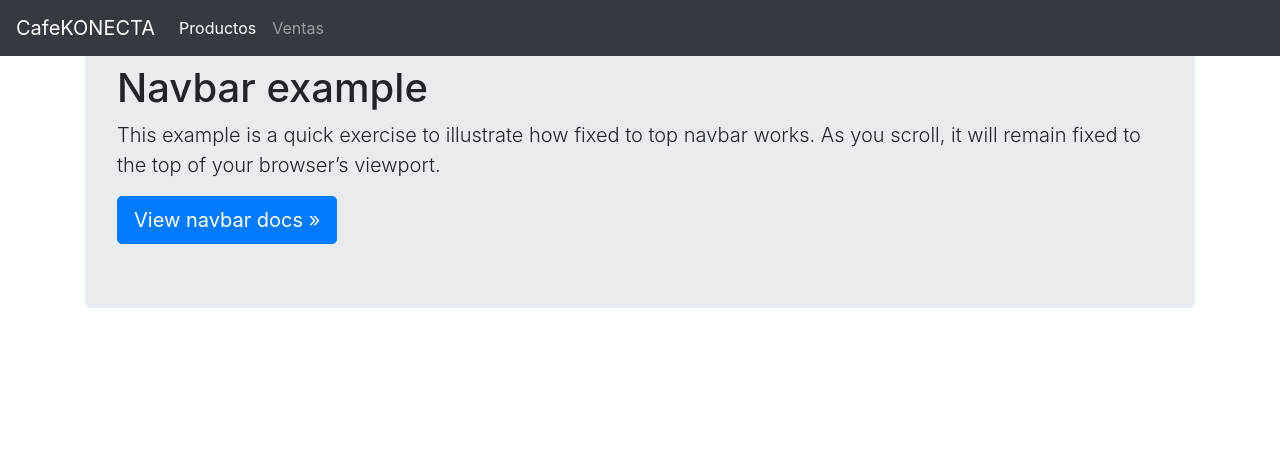
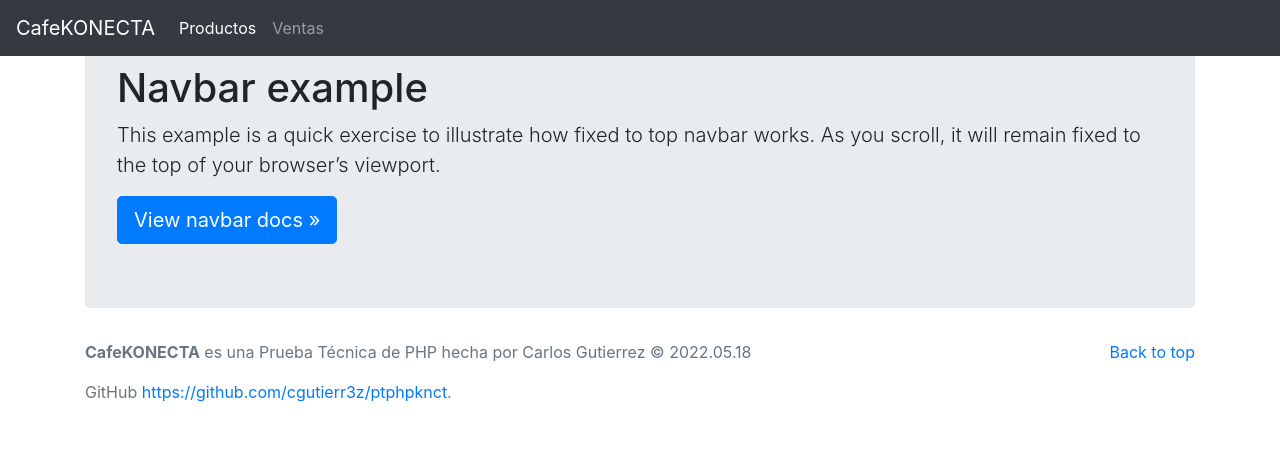
Before and after one commit to cgutierr3z/ptphpknct, a PHP site: page /templates/index.html in a window 1280 px wide. Shown: the top 451 px of the page. Run offline with PHP 8.4, Linux system fonts and the light colour scheme.

Commit message:
update 2 for header.php, footer.php with CDNs for DataTables.js and add initialize script

```diff
--- a/templates/footer.php
+++ b/templates/footer.php
@@ -15,13 +15,13 @@
     <script src="https://cdn.jsdelivr.net/npm/jquery@3.5.1/dist/jquery.slim.min.js" integrity="sha384-DfXdz2htPH0lsSSs5nCTpuj/zy4C+OGpamoFVy38MVBnE+IbbVYUew+OrCXaRkfj" crossorigin="anonymous"></script>
     <script src="https://cdn.jsdelivr.net/npm/bootstrap@4.6.1/dist/js/bootstrap.bundle.min.js" integrity="sha384-fQybjgWLrvvRgtW6bFlB7jaZrFsaBXjsOMm/tB9LTS58ONXgqbR9W8oWht/amnpF" crossorigin="anonymous"></script>
 
-
     <!-- Option 2: Separate Popper and Bootstrap JS -->
-<!--
+    <!--
     <script src="https://cdn.jsdelivr.net/npm/jquery@3.5.1/dist/jquery.slim.min.js" integrity="sha384-DfXdz2htPH0lsSSs5nCTpuj/zy4C+OGpamoFVy38MVBnE+IbbVYUew+OrCXaRkfj" crossorigin="anonymous"></script>
     <script src="https://cdn.jsdelivr.net/npm/popper.js@1.16.1/dist/umd/popper.min.js" integrity="sha384-9/reFTGAW83EW2RDu2S0VKaIzap3H66lZH81PoYlFhbGU+6BZp6G7niu735Sk7lN" crossorigin="anonymous"></script>
     <script src="https://cdn.jsdelivr.net/npm/bootstrap@4.6.1/dist/js/bootstrap.min.js" integrity="sha384-VHvPCCyXqtD5DqJeNxl2dtTyhF78xXNXdkwX1CZeRusQfRKp+tA7hAShOK/B/fQ2" crossorigin="anonymous"></script>
- -->
+    -->
+
     <!-- DataTables JS CDN -->
     <script type="text/javascript" charset="utf8" src="https://cdn.datatables.net/1.12.0/js/jquery.dataTables.js"></script><script type="text/javascript" src="https://cdn.datatables.net/1.12.0/js/dataTables.bootstrap4.min.js"></script>
     <script>
--- a/templates/header.php
+++ b/templates/header.php
@@ -5,10 +5,16 @@
     <meta charset="utf-8">
     <meta name="viewport" content="width=device-width, initial-scale=1, shrink-to-fit=no">
     <title>CafeKONECTA</title>
+
     <!-- Bootstrap CSS CDN -->
     <link rel="stylesheet" href="https://cdn.jsdelivr.net/npm/bootstrap@4.6.1/dist/css/bootstrap.min.css" integrity="sha384-zCbKRCUGaJDkqS1kPbPd7TveP5iyJE0EjAuZQTgFLD2ylzuqKfdKlfG/eSrtxUkn" crossorigin="anonymous">
+
     <!-- DataTables CSS CDN -->
     <link rel="stylesheet" type="text/css" href="https://cdn.datatables.net/1.12.0/css/jquery.dataTables.css">    <link href="css/navbar-top-fixed.css" rel="stylesheet">
+
+    <!-- Custom styles for this template -->
+    <link href="css/navbar-top-fixed.css" rel="stylesheet">
+  </head>
   </head>
   <body>
     <div class="shadow-lg p-3 mb-5 bg-white rounded">
--- a/templates/index.html
+++ b/templates/index.html
@@ -38,6 +38,16 @@
       </div>
     </main>
 
+    <footer class="text-muted">
+      <div class="container">
+        <p class="float-right">
+          <a href="#">Back to top</a>
+        </p>
+        <p><b>CafeKONECTA</b> es una Prueba T&eacute;cnica de PHP hecha por Carlos Gutierrez &copy; 2022.05.18</p>
+        <p>GitHub  <a href="https://github.com/cgutierr3z/ptphpknct">https://github.com/cgutierr3z/ptphpknct</a>.</p>
+      </div>
+    </footer>
+
     <!-- Optional JavaScript; choose one of the two! -->
 
     <!-- Option 1: jQuery and Bootstrap Bundle (includes Popper) -->
```
